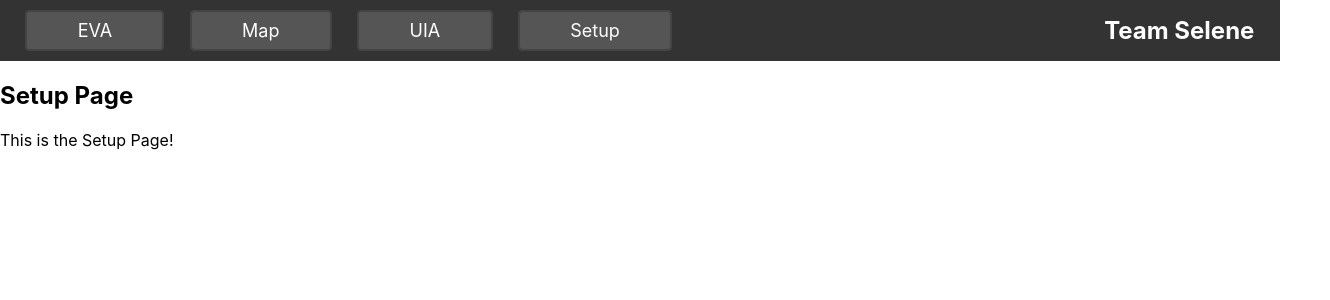
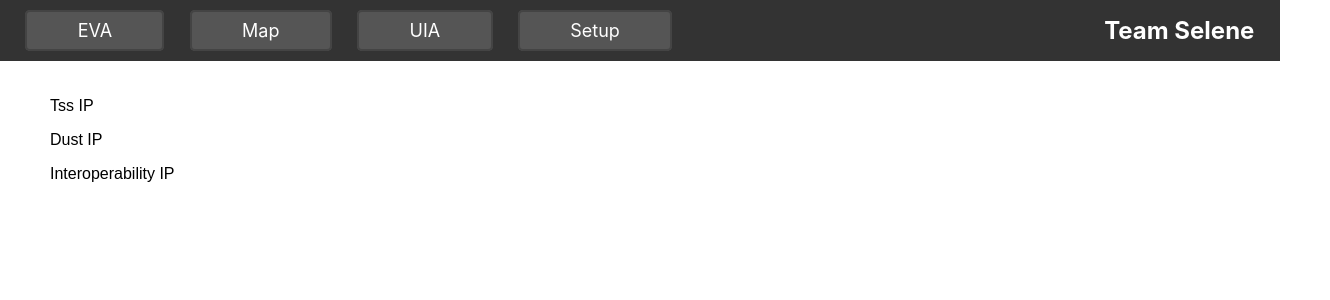
Before and after one commit to coolD9/Selene-in-SUITS, a React (Create React App) app in the folder User_Interface/UI_Main/client/: page / in a window 1280 px wide. Shown: the top 300 px of the page, 1330 px wide, since content can reach past the window. Built offline with nearby package versions, Linux system fonts and the light colour scheme.

Commit message:
Working on setup page

```diff
--- a/User_Interface/UI_Main/client/src/components/Setup.js
+++ b/User_Interface/UI_Main/client/src/components/Setup.js
@@ -1,4 +1,5 @@
 import React from 'react';
+import './css/Setup.css'
 
 /*
 * Setup() - **PAGE**
@@ -15,10 +16,20 @@ import React from 'react';
 */
 function Setup() {
   return(
-    <div>
-        <h2>Setup Page</h2>
-        <p>This is the Setup Page!</p>
+    <div className = "tss">
+        <p>Tss IP</p>
+
+        <div className = "dust">
+          <p>Dust IP</p>
+        </div>
+
+        <div className = "Interoperability">
+          <p>Interoperability IP</p>
+        </div>
+
     </div>
+
+
   )
 }
 
--- /dev/null
+++ b/User_Interface/UI_Main/client/src/components/css/Setup.css
@@ -0,0 +1,27 @@
+
+.tss {
+    color:black;
+    font-size: 16px;
+    font-family: Arial, Helvetica, sans-serif;
+    font-weight:normal;
+    opacity:1;
+    position: relative;
+    top: 20px;
+    left: 50px;
+}
+.dust {
+    color:black;
+    font-size: 16px;
+    font-family: Arial, Helvetica, sans-serif;
+    font-weight:normal;
+    opacity:1;
+    position: relative;
+}
+.Interoperability {
+    color:black;
+    font-size: 16px;
+    font-family: Arial, Helvetica, sans-serif;
+    font-weight:normal;
+    opacity:1;
+    position: relative;
+}
```
